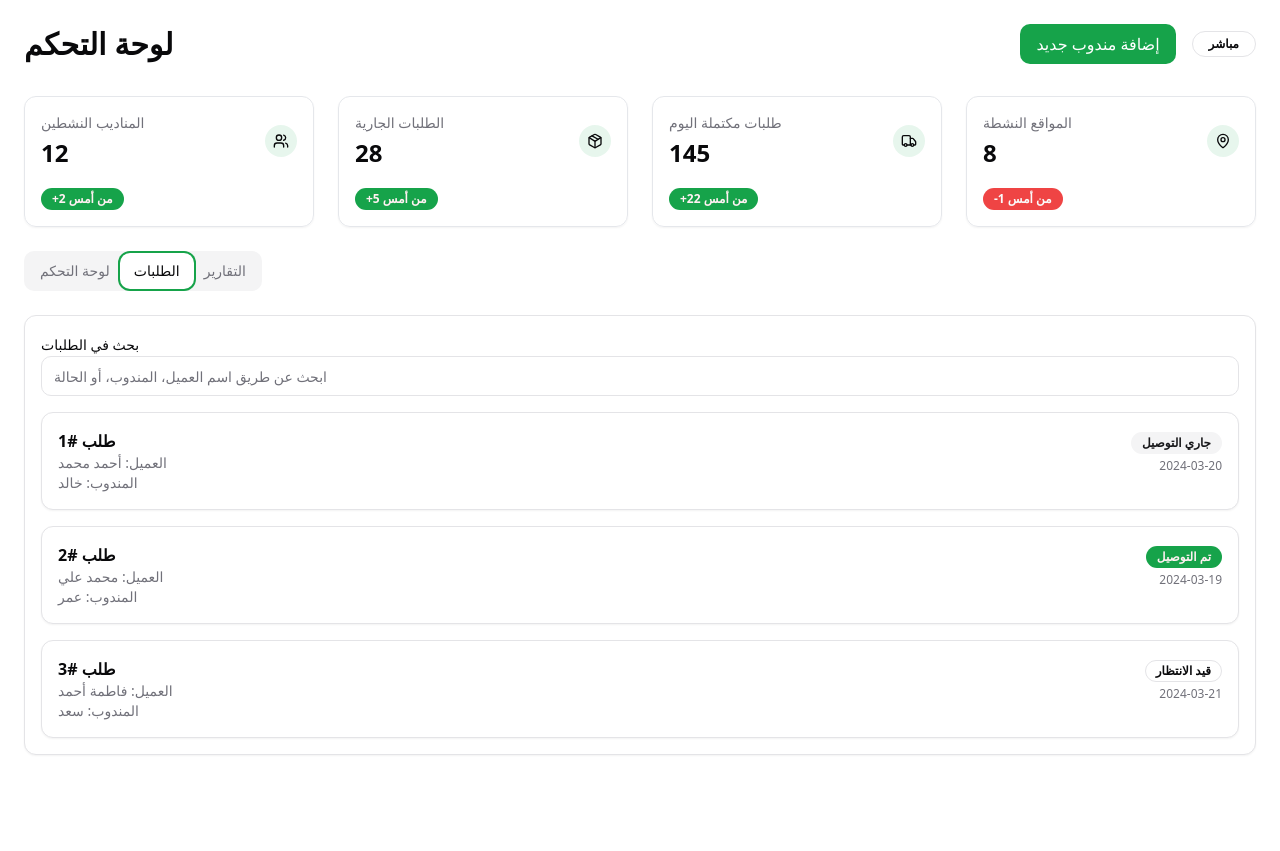
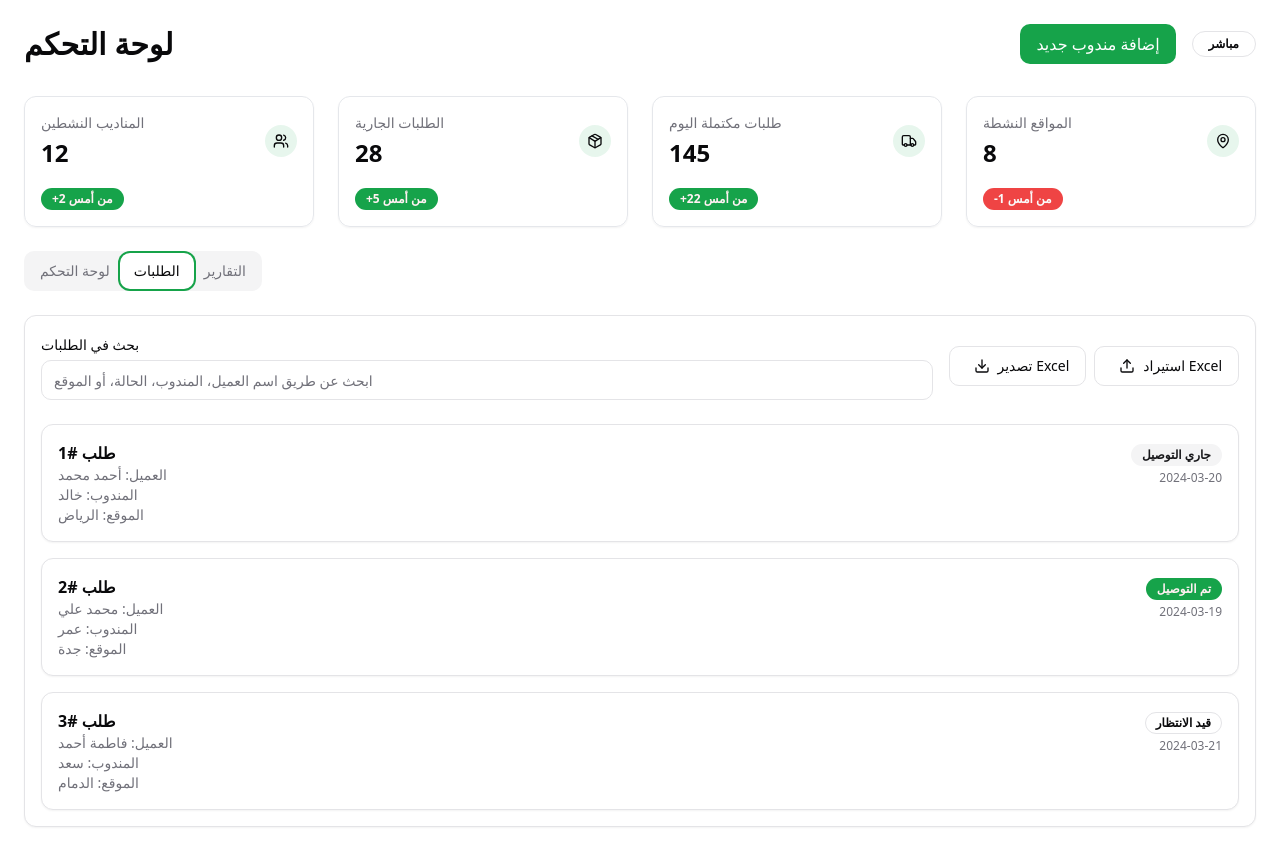
Before and after one commit to abdalrahman-ui/mahran, a React (Vite) app: page / in a window 1280 px wide. Both pictures are taken after a click on the tab "الطلبات". Before the commit the page ends 800 px from the top, so only its background shows below. Built offline with nearby package versions, Linux system fonts and the light colour scheme.

Commit message:
Implement similar application features
Implement features similar to those found in comparable internet applications.  Add export and import functionality from Excel.

```diff
--- a/package.json
+++ b/package.json
@@ -61,6 +61,7 @@
     "tailwind-merge": "^2.5.2",
     "tailwindcss-animate": "^1.0.7",
     "vaul": "^0.9.3",
+    "xlsx": "^0.18.5",
     "zod": "^3.23.8"
   },
   "devDependencies": {
--- a/src/components/OrdersSection.tsx
+++ b/src/components/OrdersSection.tsx
@@ -1,46 +1,117 @@
 
+import { useState } from "react";
 import { Card } from "@/components/ui/card";
 import { Input } from "@/components/ui/input";
 import { Label } from "@/components/ui/label";
 import { Badge } from "@/components/ui/badge";
-import { useState } from "react";
+import { Button } from "@/components/ui/button";
+import { Download, Upload } from "lucide-react";
+import * as XLSX from 'xlsx';
+import { useToast } from "@/hooks/use-toast";
 
 export const OrdersSection = () => {
+  const { toast } = useToast();
   const [searchTerm, setSearchTerm] = useState("");
 
   const orders = [
-    { id: 1, customer: "أحمد محمد", status: "جاري التوصيل", agent: "خالد", date: "2024-03-20" },
-    { id: 2, customer: "محمد علي", status: "تم التوصيل", agent: "عمر", date: "2024-03-19" },
-    { id: 3, customer: "فاطمة أحمد", status: "قيد الانتظار", agent: "سعد", date: "2024-03-21" },
+    { id: 1, customer: "أحمد محمد", status: "جاري التوصيل", agent: "خالد", date: "2024-03-20", location: "الرياض" },
+    { id: 2, customer: "محمد علي", status: "تم التوصيل", agent: "عمر", date: "2024-03-19", location: "جدة" },
+    { id: 3, customer: "فاطمة أحمد", status: "قيد الانتظار", agent: "سعد", date: "2024-03-21", location: "الدمام" },
   ];
 
   const filteredOrders = orders.filter(order =>
     order.customer.includes(searchTerm) ||
     order.agent.includes(searchTerm) ||
-    order.status.includes(searchTerm)
+    order.status.includes(searchTerm) ||
+    order.location.includes(searchTerm)
   );
+
+  const exportToExcel = () => {
+    const worksheet = XLSX.utils.json_to_sheet(orders);
+    const workbook = XLSX.utils.book_new();
+    XLSX.utils.book_append_sheet(workbook, worksheet, "Orders");
+    XLSX.writeFile(workbook, "orders.xlsx");
+    toast({
+      title: "تم التصدير بنجاح",
+      description: "تم تصدير البيانات إلى ملف Excel"
+    });
+  };
+
+  const importFromExcel = (e: React.ChangeEvent<HTMLInputElement>) => {
+    const file = e.target.files?.[0];
+    if (file) {
+      const reader = new FileReader();
+      reader.onload = (event) => {
+        try {
+          const data = event.target?.result;
+          const workbook = XLSX.read(data, { type: 'binary' });
+          const sheetName = workbook.SheetNames[0];
+          const worksheet = workbook.Sheets[sheetName];
+          const jsonData = XLSX.utils.sheet_to_json(worksheet);
+          console.log('Imported data:', jsonData);
+          toast({
+            title: "تم الاستيراد بنجاح",
+            description: "تم استيراد البيانات من ملف Excel"
+          });
+        } catch (error) {
+          toast({
+            title: "حدث خطأ",
+            description: "فشل استيراد البيانات",
+            variant: "destructive"
+          });
+        }
+      };
+      reader.readAsBinaryString(file);
+    }
+  };
 
   return (
     <div className="space-y-4">
       <Card className="p-4">
-        <div className="mb-4">
+        <div className="flex flex-col sm:flex-row justify-between items-start sm:items-center gap-4 mb-6">
+          <div className="flex-1 w-full">
             <Label htmlFor="search">بحث في الطلبات</Label>
             <Input
               id="search"
               value={searchTerm}
               onChange={(e) => setSearchTerm(e.target.value)}
-            placeholder="ابحث عن طريق اسم العميل، المندوب، أو الحالة"
+              placeholder="ابحث عن طريق اسم العميل، المندوب، الحالة، أو الموقع"
+              className="mt-1"
             />
+          </div>
+          <div className="flex gap-2 w-full sm:w-auto">
+            <Button
+              onClick={exportToExcel}
+              className="flex-1 sm:flex-none"
+              variant="outline"
+            >
+              <Download className="w-4 h-4 ml-2" />
+              تصدير Excel
+            </Button>
+            <div className="relative flex-1 sm:flex-none">
+              <Input
+                type="file"
+                accept=".xlsx,.xls"
+                onChange={importFromExcel}
+                className="absolute inset-0 w-full h-full opacity-0 cursor-pointer"
+              />
+              <Button variant="outline" className="w-full">
+                <Upload className="w-4 h-4 ml-2" />
+                استيراد Excel
+              </Button>
+            </div>
+          </div>
         </div>
 
         <div className="space-y-4">
           {filteredOrders.map(order => (
-            <Card key={order.id} className="p-4">
+            <Card key={order.id} className="p-4 hover:bg-muted/50 transition-colors">
               <div className="flex justify-between items-start">
                 <div>
                   <h3 className="font-semibold">طلب #{order.id}</h3>
                   <p className="text-sm text-muted-foreground">العميل: {order.customer}</p>
                   <p className="text-sm text-muted-foreground">المندوب: {order.agent}</p>
+                  <p className="text-sm text-muted-foreground">الموقع: {order.location}</p>
                 </div>
                 <div className="text-end">
                   <Badge variant={
--- a/src/components/ReportsSection.tsx
+++ b/src/components/ReportsSection.tsx
@@ -4,6 +4,9 @@ import { Card } from "@/components/ui/card";
 import { Input } from "@/components/ui/input";
 import { Label } from "@/components/ui/label";
 import { Button } from "@/components/ui/button";
+import { useToast } from "@/hooks/use-toast";
+import { Download } from "lucide-react";
+import * as XLSX from 'xlsx';
 import {
   Select,
   SelectContent,
@@ -13,6 +16,7 @@ import {
 } from "@/components/ui/select";
 
 export const ReportsSection = () => {
+  const { toast } = useToast();
   const [selectedAgent, setSelectedAgent] = useState<string>("");
   const [dateRange, setDateRange] = useState({
     from: "",
@@ -25,10 +29,20 @@ export const ReportsSection = () => {
     { id: "3", name: "عمر أحمد" },
   ];
 
-  const handleGenerateReport = () => {
-    console.log("توليد تقرير بالمعايير:", {
-      agent: selectedAgent,
-      dateRange,
+  const handleGenerateReport = (type: 'agent' | 'general') => {
+    // هنا سيتم إضافة منطق توليد التقرير الفعلي
+    const reportData = type === 'agent' ?
+      [{ agent: 'خالد محمد', orders: 25, completedOrders: 20, revenue: 5000 }] :
+      [{ totalOrders: 150, activeAgents: 12, totalRevenue: 25000 }];
+
+    const worksheet = XLSX.utils.json_to_sheet(reportData);
+    const workbook = XLSX.utils.book_new();
+    XLSX.utils.book_append_sheet(workbook, worksheet, type === 'agent' ? "Agent Report" : "General Report");
+    XLSX.writeFile(workbook, `${type}-report.xlsx`);
+
+    toast({
+      title: "تم توليد التقرير",
+      description: "تم تصدير التقرير إلى ملف Excel"
     });
   };
 
@@ -72,8 +86,13 @@ export const ReportsSection = () => {
               />
             </div>
           </div>
-          <Button onClick={handleGenerateReport} className="w-full">
-            توليد التقرير
+          <Button
+            onClick={() => handleGenerateReport('agent')}
+            className="w-full"
+            variant="default"
+          >
+            <Download className="w-4 h-4 ml-2" />
+            توليد تقرير المندوب
           </Button>
         </div>
       </Card>
@@ -97,7 +116,12 @@ export const ReportsSection = () => {
               />
             </div>
           </div>
-          <Button className="w-full">
+          <Button
+            onClick={() => handleGenerateReport('general')}
+            className="w-full"
+            variant="default"
+          >
+            <Download className="w-4 h-4 ml-2" />
             توليد التقرير العام
           </Button>
         </div>
```
Also changed, not shown: 1 other file (tests, documents, lock files or other folders). Lines whose indentation alone changed are shown as unchanged.
